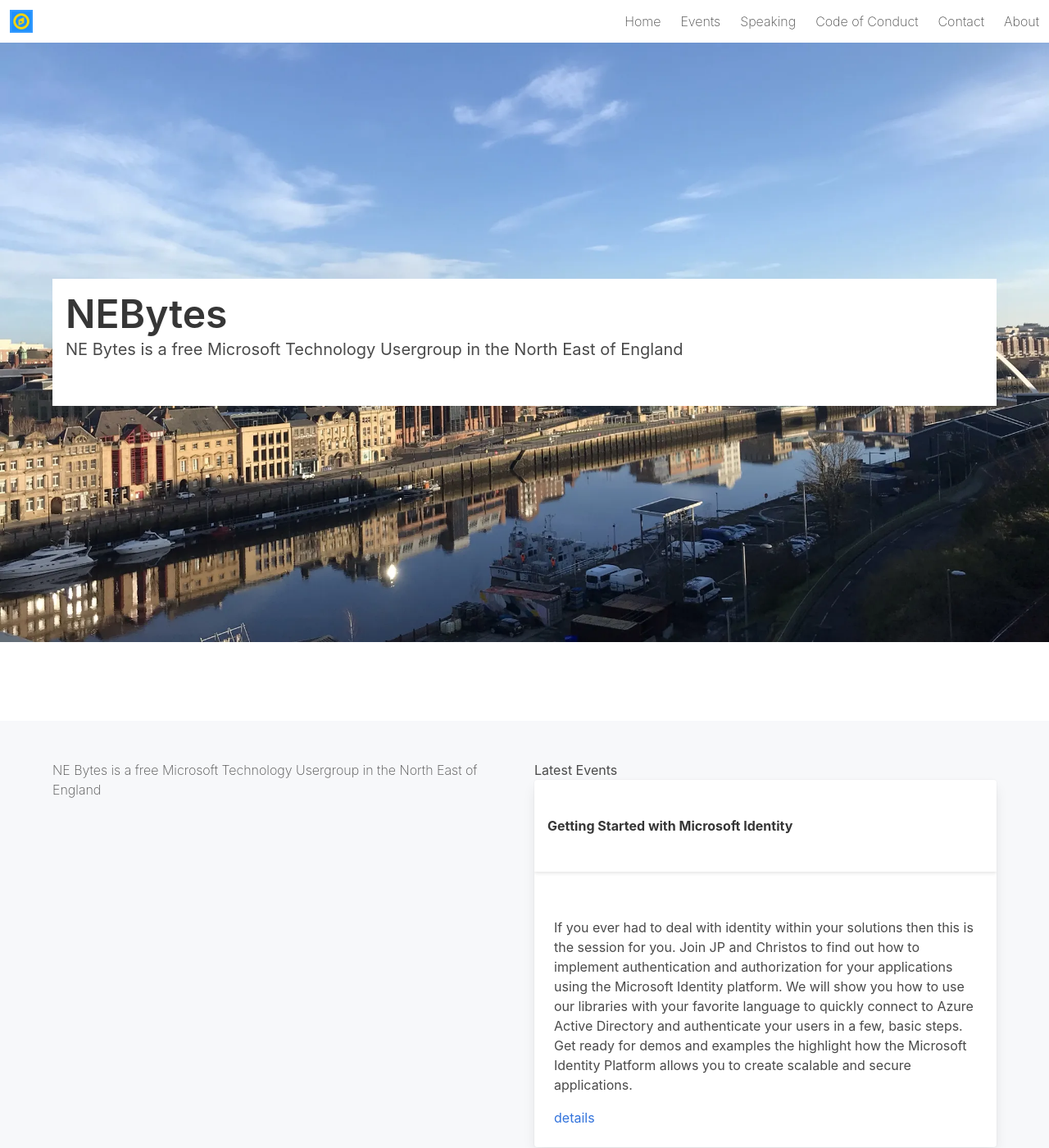
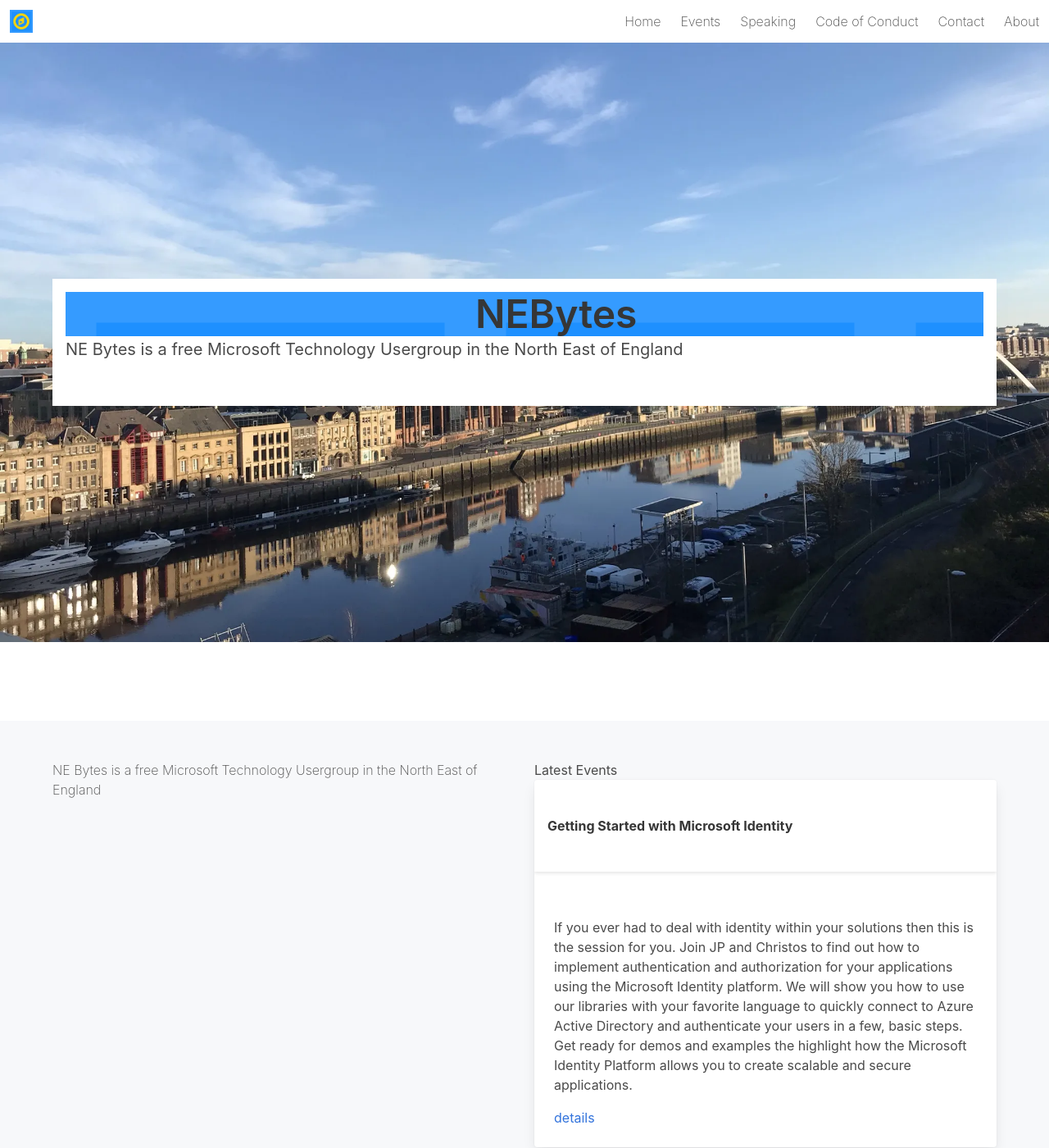
Before and after one commit to ne-bytes/ne-bytes.github.io, a Jekyll site: the page built from index.html, in a window 1280 px wide and 1400 px high. Shown: the whole window at 82% size. Built offline with Jekyll 4.4.1, drawn with Linux system fonts in a browser that asks for light colours; the list of posts is cut into pages by our own code.

Commit message:
logo in title

```diff
--- a/css/site.scss
+++ b/css/site.scss
@@ -99,3 +99,8 @@ p {
     background-size: cover;
     background-color: #999;
 }
+
+.has-logo {
+   background-image: url('/images/logo.png');
+   padding-left: 500px;
+}
```
